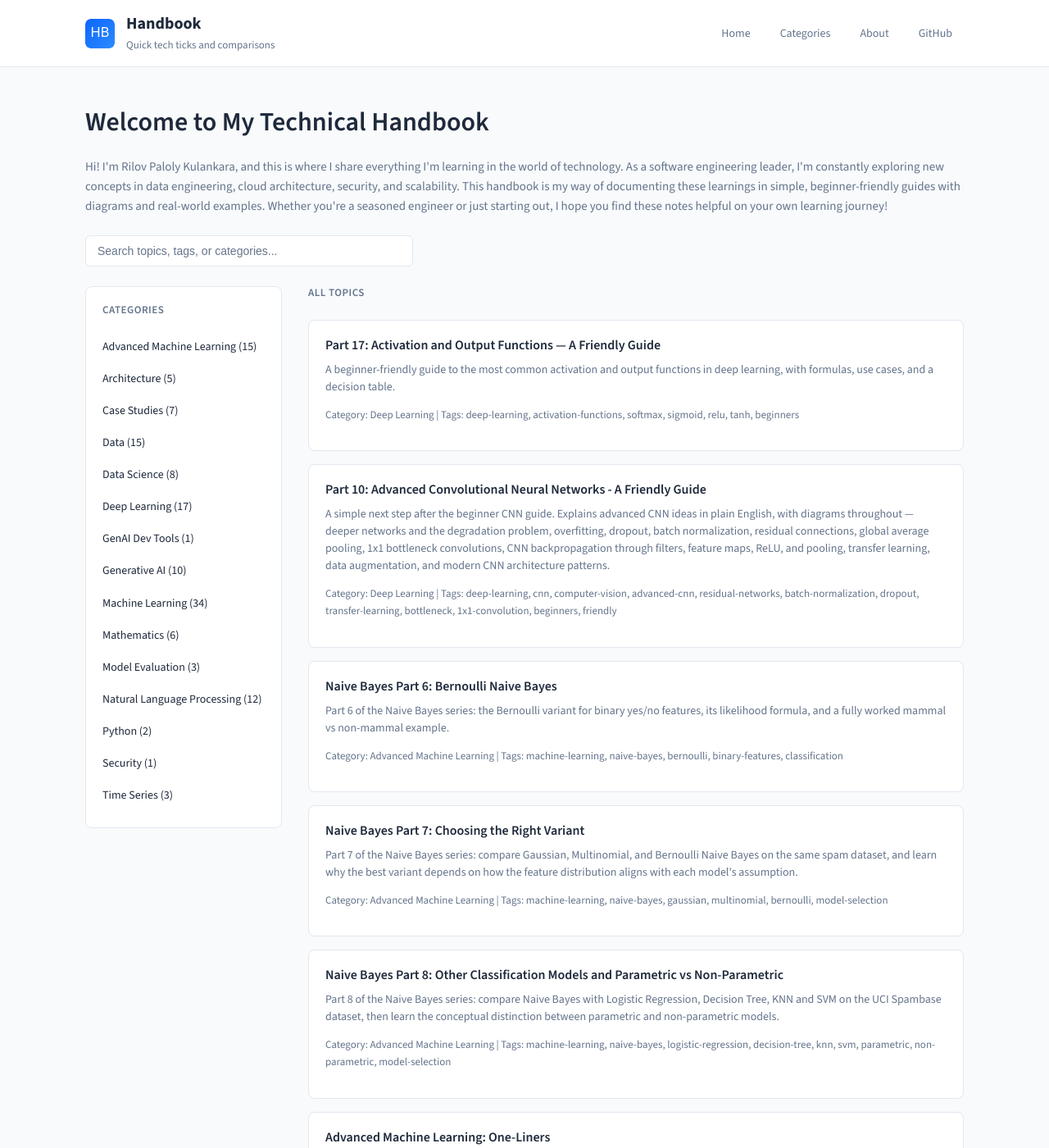
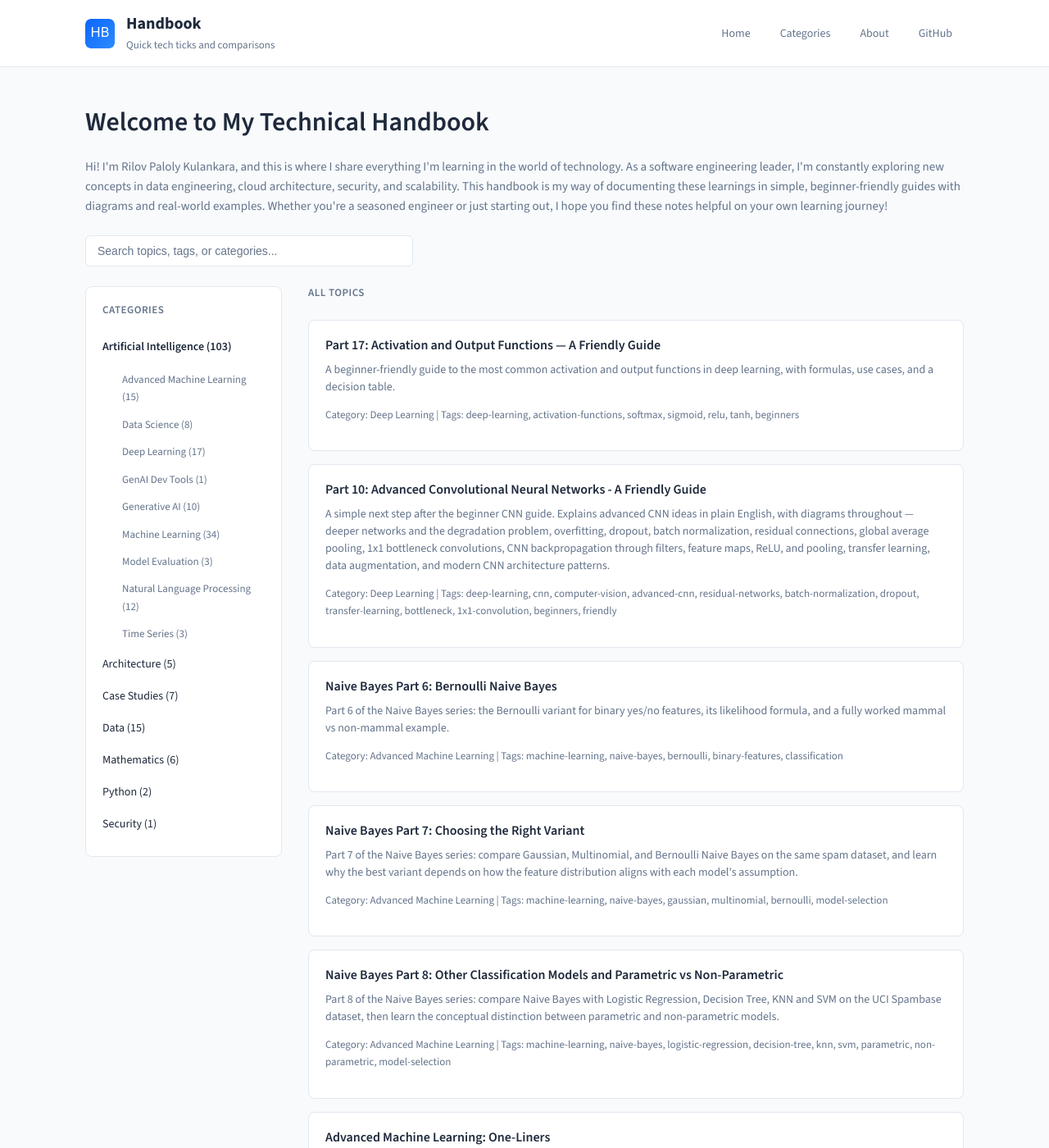
Before and after one commit to rilov/handbook, a Jekyll site: the page built from index.md, in a window 1280 px wide and 1400 px high. Shown: the whole window at 82% size. Built offline with Jekyll 4.4.1, drawn with Linux system fonts in a browser that asks for light colours.

Commit message:
Restructure side menu: add Artificial Intelligence hub with AI subcategories

```diff
--- /dev/null
+++ b/_includes/categories-nav.html
@@ -0,0 +1,31 @@
+{% assign grouped = site.topics | group_by: "category" | sort: "name" %}
+{% assign ai_subcats = "Advanced Machine Learning, Data Science, Deep Learning, Generative AI, GenAI Dev Tools, Machine Learning, Model Evaluation, Natural Language Processing, Time Series" | split: ", " %}
+{% assign ai_total = 0 %}
+{% for cat in grouped %}
+  {% if ai_subcats contains cat.name %}
+    {% assign ai_total = ai_total | plus: cat.items.size %}
+  {% endif %}
+{% endfor %}
+
+<nav class="categories" aria-label="Categories">
+  <h3>Categories</h3>
+  <ul>
+    <li class="has-children">
+      <a href="{{ '/categories/artificial-intelligence/' | relative_url }}">Artificial Intelligence ({{ ai_total }})</a>
+      <ul class="sub-categories">
+        {% for cat in grouped %}
+          {% if ai_subcats contains cat.name %}
+            {% assign cat_slug = cat.name | slugify %}
+            <li><a href="{{ '/categories/' | append: cat_slug | relative_url }}">{{ cat.name }} ({{ cat.items | size }})</a></li>
+          {% endif %}
+        {% endfor %}
+      </ul>
+    </li>
+    {% for cat in grouped %}
+      {% unless ai_subcats contains cat.name %}
+        {% assign cat_slug = cat.name | slugify %}
+        <li><a href="{{ '/categories/' | append: cat_slug | relative_url }}">{{ cat.name }} ({{ cat.items | size }})</a></li>
+      {% endunless %}
+    {% endfor %}
+  </ul>
+</nav>
--- a/assets/css/style.css
+++ b/assets/css/style.css
@@ -173,6 +173,28 @@ a:hover {
 .categories a:hover {
   background: var(--bg);
   text-decoration: none;
+}
+
+.categories .sub-categories {
+  margin-top: 4px;
+  padding-left: 12px;
+}
+
+.categories .sub-categories a {
+  font-size: 13px;
+  padding: 6px 12px;
+  margin: 0;
+  color: var(--muted);
+  font-weight: 400;
+}
+
+.categories .sub-categories a:hover {
+  color: var(--accent);
+  text-decoration: none;
+}
+
+.categories .has-children > a {
+  font-weight: 600;
 }
 
 /* Search */
--- a/index.md
+++ b/index.md
@@ -12,16 +12,7 @@ title: Handbook — Index
 </div>
 
 <div class="main-grid">
-  <nav class="categories" aria-label="Categories">
-  <h3>Categories</h3>
-  <ul>
-    {% assign grouped = site.topics | group_by: "category" | sort: "name" %}
-    {% for cat in grouped %}
-      {% assign cat_slug = cat.name | slugify %}
-      <li><a href="{{ '/categories/' | append: cat_slug | relative_url }}">{{ cat.name }} ({{ cat.items | size }})</a></li>
-    {% endfor %}
-  </ul>
-  </nav>
+  {% include categories-nav.html %}
 
   <section class="topics-list">
   <h3>All Topics</h3>
```
Also changed, not shown: _layouts/category.html (+1 -10 lines), categories/artificial-intelligence/index.md (added, +62 -0 lines).
